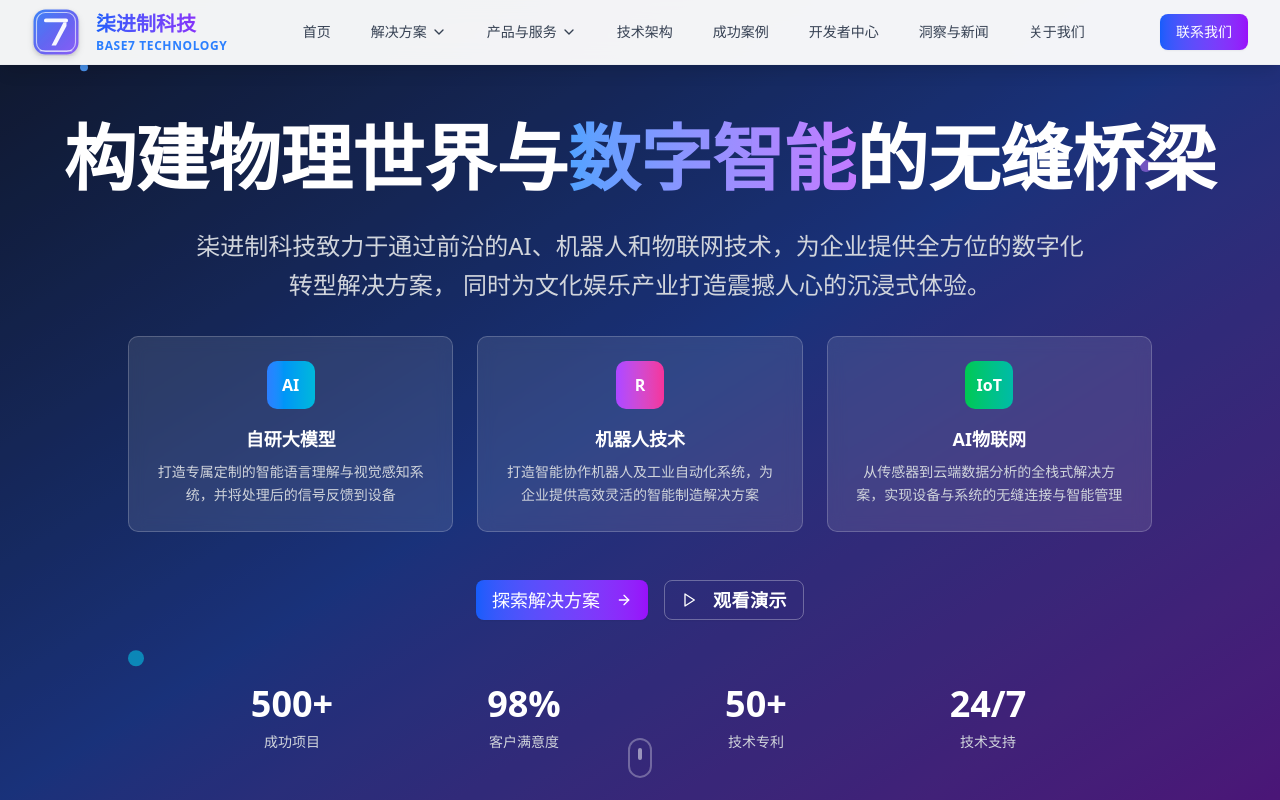
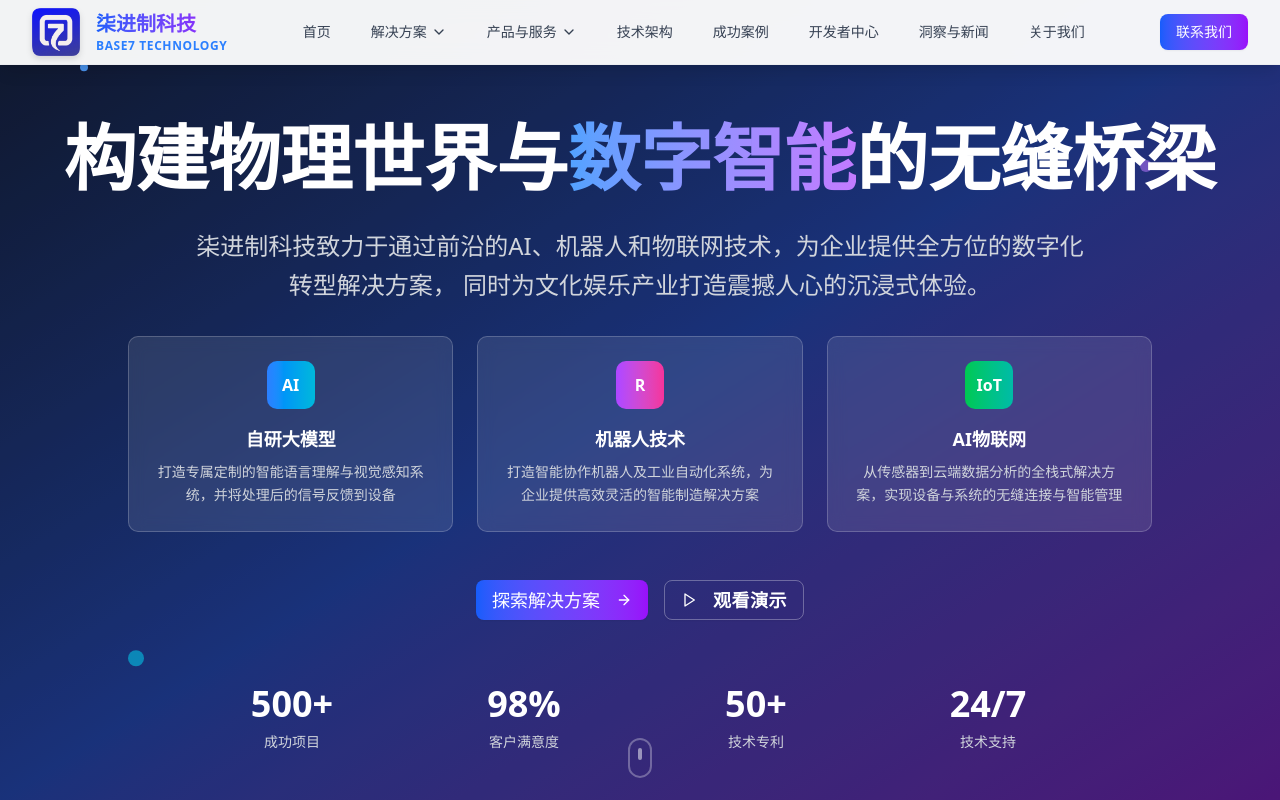
Before and after one commit to LXGroot/base7-ai, a React (Vite) app: page / in a window 1280 px wide. Shown: the top 800 px of the page. Built offline with nearby package versions, Linux system fonts and the light colour scheme.

Commit message:
Fix: 重新创建丢失的SVG logo文件 - 解决服务器内部错误

```diff
--- a/src/components/Header.jsx
+++ b/src/components/Header.jsx
@@ -46,7 +46,7 @@ const Header = () => {
             <a href="#home" className="flex items-center group cursor-pointer">
               <div className="relative">
                 <LazyImage
-                  src="./base7-optimized-logo.svg"
+                  src="./logo bai-k1.png"
                   alt="柒进制科技 Logo"
                   className="h-8 w-8 sm:h-10 sm:w-10 lg:h-12 lg:w-12 transition-all duration-300 group-hover:scale-110 group-hover:rotate-3 filter drop-shadow-md group-hover:drop-shadow-lg"
                 />
```
Also changed, not shown: public/base7-optimized-logo.svg.
